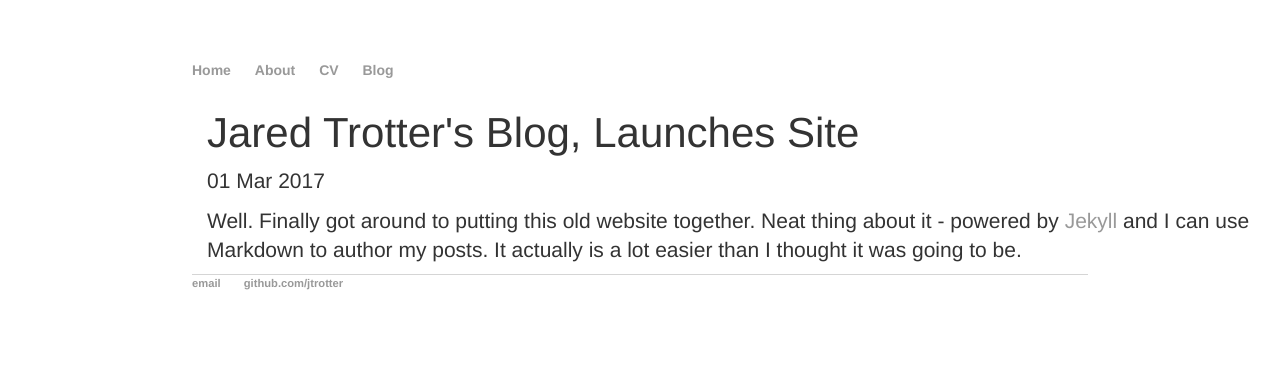
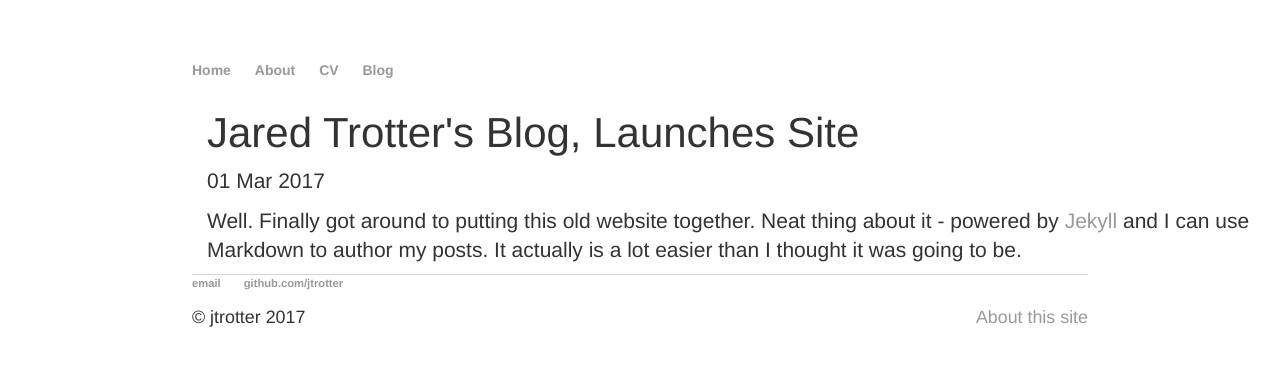
Before and after one commit to jtrotter/jtrotter.github.io, a Jekyll site: the page built from _posts/2017-03-01-jared-trotter-site-launched.md, in a window 1280 px wide. Shown: the top 366 px of the page. Built offline with Jekyll 4.4.1, drawn with Linux system fonts in a browser that asks for light colours.

Commit message:
Added scripts and footer includes

```diff
--- a/_layouts/default.html
+++ b/_layouts/default.html
@@ -23,5 +23,9 @@
               <li><a href="https://github.com/jtrotter">github.com/jtrotter</a></li>
         </ul>
       </footer>
+
+      {% include footer.html %}
+      {% include scripts.html %}
+
     </body>
   </html>
```
